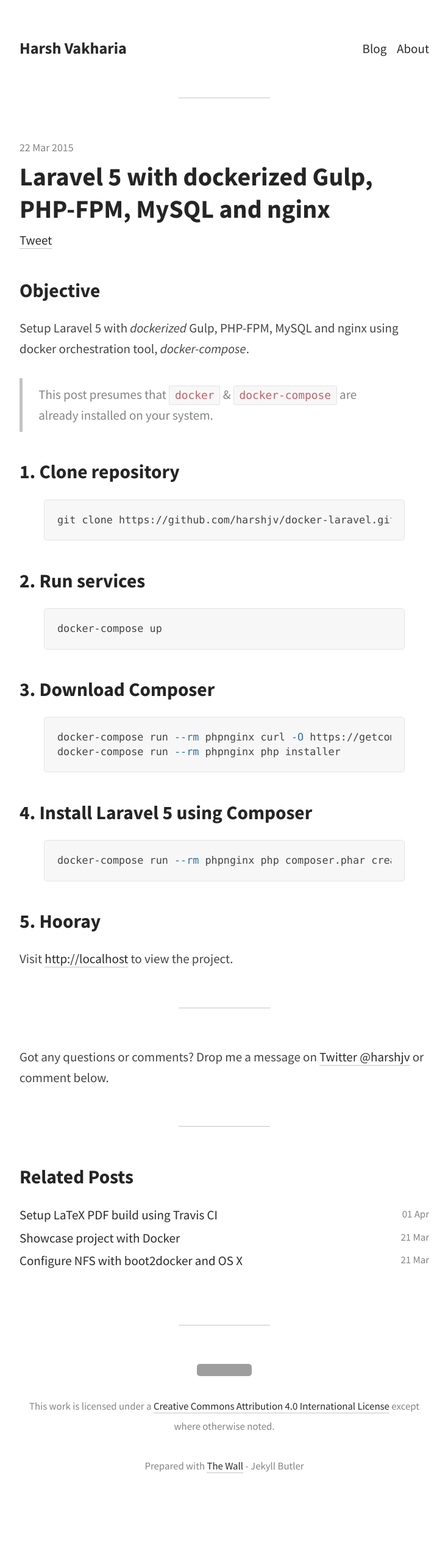
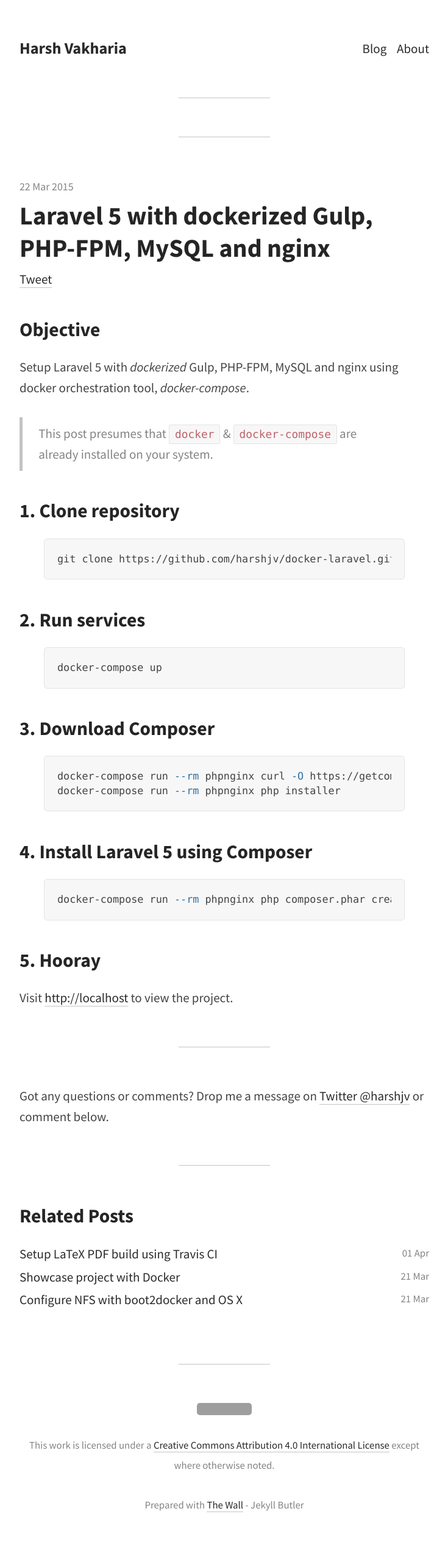
Before and after one commit to hbcbh1999/harshjv.github.io, a Jekyll site: the page built from _posts/2015-03-22-laravel-5-with-dockerized-gulp-php-fpm-mysql-and-nginx.md, in a window 1280 px wide. Shown: the whole page at 61% size, without its empty margins (272-1007 px from the left). Built offline with Jekyll 4.4.1, drawn with Linux system fonts in a browser that asks for light colours; comment, search, counter and statistics services are not loaded; before the commit the page ends 2482 px from its top, so only the background shows below that; grey boxes are pictures that could not be loaded.

Commit message:
Update ad style and layout

```diff
--- a/_includes/ads.html
+++ b/_includes/ads.html
@@ -1,3 +1,4 @@
+<div class="ads">
   <script async src="//pagead2.googlesyndication.com/pagead/js/adsbygoogle.js"></script>
   <!-- Responsive -->
     <ins class="adsbygoogle"
@@ -8,3 +9,4 @@
   <script>
   (adsbygoogle = window.adsbygoogle || []).push({});
   </script>
+</div>
--- a/_layouts/default.html
+++ b/_layouts/default.html
@@ -27,7 +27,9 @@
   </head>
   <body>
     {% include masthead.html %}
-    {% include ads.html %}
+    {% if page.id %}
+      {% include ads.html %}
+    {% endif %}
     <main class="content">
       {{ content }}
     </main>
--- a/_sass/_layout.scss
+++ b/_sass/_layout.scss
@@ -33,11 +33,11 @@
   }
 }
 
-.masthead, .content, .footer {
+.masthead, .content, .footer, .ads {
   @include container();
 }
 
-.masthead, .post, .related, .recent, .page, .comments {
+.masthead, .post, .related, .recent, .page, .comments, .ads {
   @include after-border();
 }
 
```
Lines whose indentation alone changed are shown as unchanged.
